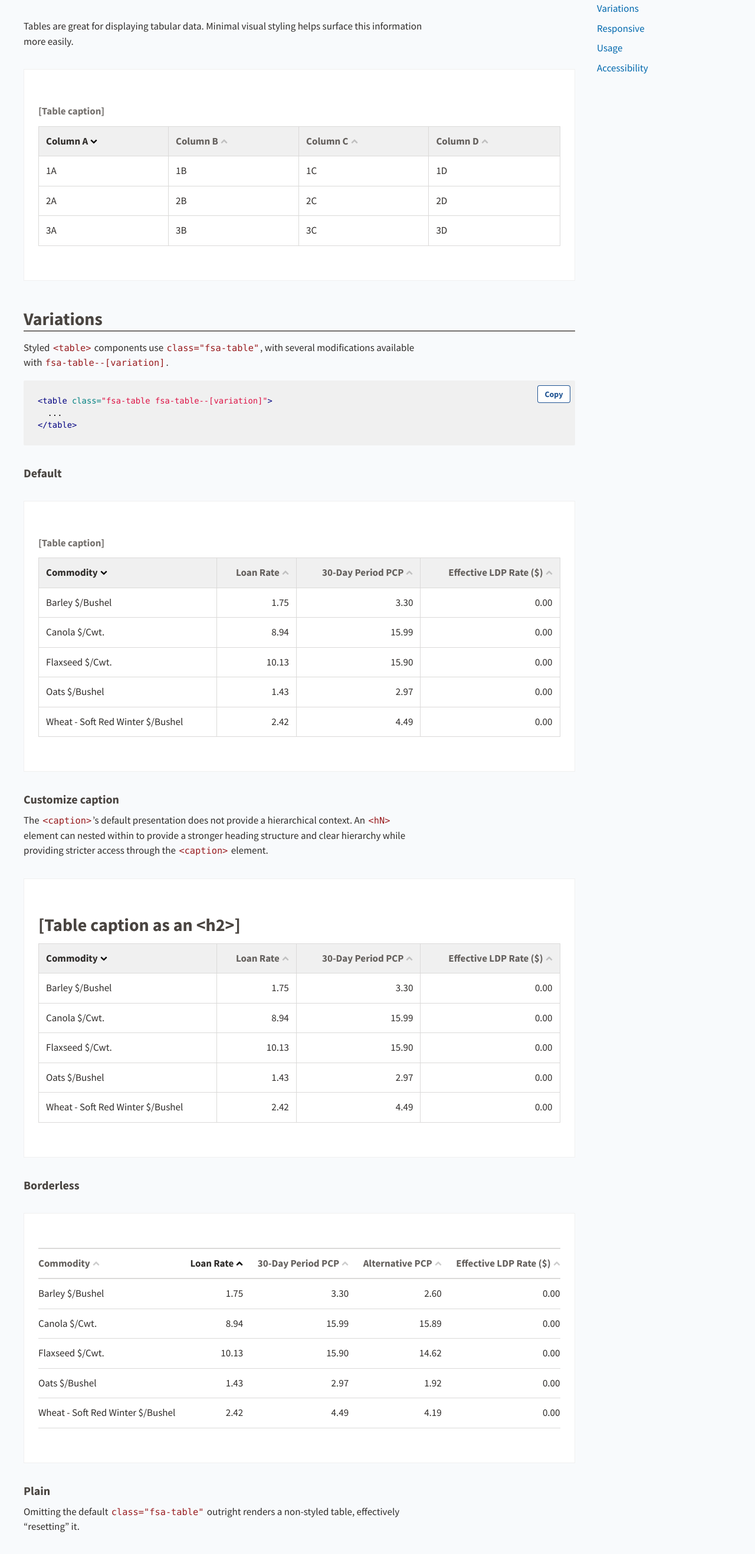
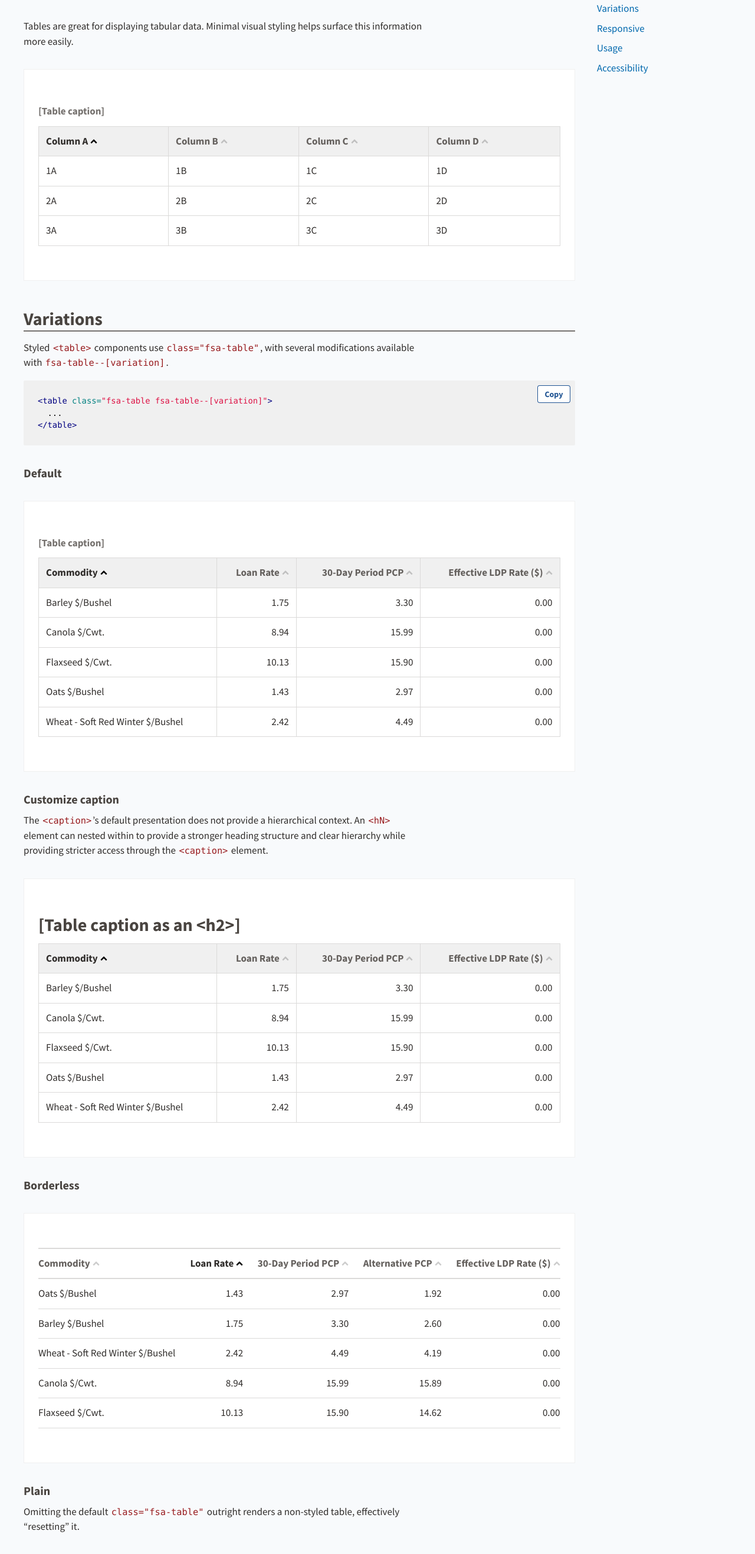
Before and after one commit to USDA-FSA/fsa-design-system, a Jekyll site: the page built from components/tables/index.md, in a window 1280 px wide. Shown: the part 439-3073 px from the top of the page at 59% size. Built offline with Jekyll 4.4.1, drawn with Linux system fonts in a browser that asks for light colours; some of the changed text lies outside the part shown.

Commit message:
as/descending doc'd [closes #225]

````diff
--- a/_includes/alert.rwd-rendering.html
+++ b/_includes/alert.rwd-rendering.html
@@ -1,7 +1,7 @@
 <div class="fsa-hide@l">
   <div class="fsa-alert fsa-alert--info fsa-alert--no-icon" role="alert">
     <div class="fsa-alert__body">
-      <p class="fsa-alert__text">View on a larger screen to fully appreciate Responsive Web Design rendering.</p>
+      <p class="fsa-alert__text">View on a <strong>larger</strong> screen to fully appreciate Responsive Web Design rendering.</p>
     </div>
   </div>
 </div>
--- /dev/null
+++ b/_includes/alert.rwd-rendering__small.html
@@ -0,0 +1,7 @@
+<div class="fsa-show@l">
+  <div class="fsa-alert fsa-alert--info fsa-alert--no-icon" role="alert">
+    <div class="fsa-alert__body">
+      <p class="fsa-alert__text">View on a <strong>narrow</strong> screen to fully appreciate Responsive Web Design rendering</p>
+    </div>
+  </div>
+</div>
--- a/components/tables/index.md
+++ b/components/tables/index.md
@@ -13,7 +13,7 @@ Tables are great for displaying tabular data. Minimal visual styling helps surfa
     <caption>[Table caption]</caption>
     <thead>
       <tr>
-        <th scope="col" aria-sort="descending"><button class="fsa-table__sort fsa-table__sort--descending" type="button">Column A</button></th>
+        <th scope="col" aria-sort="ascending"><button class="fsa-table__sort fsa-table__sort--ascending" type="button">Column A</button></th>
         <th scope="col"><button class="fsa-table__sort" type="button">Column B</button></th>
         <th scope="col"><button class="fsa-table__sort" type="button">Column C</button></th>
         <th scope="col"><button class="fsa-table__sort" type="button">Column D</button></th>
@@ -59,7 +59,7 @@ Styled `<table>` components use `class="fsa-table"`, with several modifications
     <caption>[Table caption]</caption>
     <thead>
       <tr>
-        <th scope="col" aria-sort="descending"><button class="fsa-table__sort fsa-table__sort--descending" type="button">Commodity</button></th>
+        <th scope="col" aria-sort="ascending"><button class="fsa-table__sort fsa-table__sort--ascending" type="button">Commodity</button></th>
         <th scope="col" class="fsa-text-align--right"><button class="fsa-table__sort" type="button">Loan Rate</button></th>
         <th scope="col" class="fsa-text-align--right"><button class="fsa-table__sort" type="button">30-Day Period PCP</button></th>
         <th scope="col" class="fsa-text-align--right"><button class="fsa-table__sort" type="button">Effective LDP Rate ($)</button></th>
@@ -104,7 +104,7 @@ Styled `<table>` components use `class="fsa-table"`, with several modifications
   <caption>[Table caption]</caption>
   <thead>
     <tr>
-      <th scope="col" aria-sort="descending"><button class="fsa-table__sort fsa-table__sort--descending" type="button">Commodity</button></th>
+      <th scope="col" aria-sort="ascending"><button class="fsa-table__sort fsa-table__sort--ascending" type="button">Commodity</button></th>
       <th scope="col" class="fsa-text-align--right"><button class="fsa-table__sort" type="button">Loan Rate</button></th>
       <th scope="col" class="fsa-text-align--right"><button class="fsa-table__sort" type="button">30-Day Period PCP</button></th>
       <th scope="col" class="fsa-text-align--right"><button class="fsa-table__sort" type="button">Effective LDP Rate ($)</button></th>
@@ -156,7 +156,7 @@ The `<caption>`'s default presentation does not provide a hierarchical context.
     </caption>
     <thead>
       <tr>
-        <th scope="col" aria-sort="descending"><button class="fsa-table__sort fsa-table__sort--descending" type="button">Commodity</button></th>
+        <th scope="col" aria-sort="ascending"><button class="fsa-table__sort fsa-table__sort--ascending" type="button">Commodity</button></th>
         <th scope="col" class="fsa-text-align--right"><button class="fsa-table__sort" type="button">Loan Rate</button></th>
         <th scope="col" class="fsa-text-align--right"><button class="fsa-table__sort" type="button">30-Day Period PCP</button></th>
         <th scope="col" class="fsa-text-align--right"><button class="fsa-table__sort" type="button">Effective LDP Rate ($)</button></th>
@@ -203,7 +203,7 @@ The `<caption>`'s default presentation does not provide a hierarchical context.
   </caption>
   <thead>
     <tr>
-      <th scope="col" aria-sort="descending"><button class="fsa-table__sort fsa-table__sort--descending" type="button">Commodity</button></th>
+      <th scope="col" aria-sort="ascending"><button class="fsa-table__sort fsa-table__sort--ascending" type="button">Commodity</button></th>
       <th scope="col" class="fsa-text-align--right"><button class="fsa-table__sort" type="button">Loan Rate</button></th>
       <th scope="col" class="fsa-text-align--right"><button class="fsa-table__sort" type="button">30-Day Period PCP</button></th>
       <th scope="col" class="fsa-text-align--right"><button class="fsa-table__sort" type="button">Effective LDP Rate ($)</button></th>
@@ -242,10 +242,24 @@ The `<caption>`'s default presentation does not provide a hierarchical context.
     </thead>
     <tbody>
       <tr>
+        <td>Oats $/Bushel</td>
+        <td class="fsa-text-align--right">1.43</td>
+        <td class="fsa-text-align--right">2.97</td>
+        <td class="fsa-text-align--right">1.92</td>
+        <td class="fsa-text-align--right">0.00</td>
+      </tr>
+      <tr>
         <td>Barley $/Bushel</td>
         <td class="fsa-text-align--right">1.75</td>
         <td class="fsa-text-align--right">3.30</td>
         <td class="fsa-text-align--right">2.60</td>
+        <td class="fsa-text-align--right">0.00</td>
+      </tr>
+      <tr>
+        <td>Wheat - Soft Red Winter $/Bushel</td>
+        <td class="fsa-text-align--right">2.42</td>
+        <td class="fsa-text-align--right">4.49</td>
+        <td class="fsa-text-align--right">4.19</td>
         <td class="fsa-text-align--right">0.00</td>
       </tr>
       <tr>
@@ -260,20 +274,6 @@ The `<caption>`'s default presentation does not provide a hierarchical context.
         <td class="fsa-text-align--right">10.13</td>
         <td class="fsa-text-align--right">15.90</td>
         <td class="fsa-text-align--right">14.62</td>
-        <td class="fsa-text-align--right">0.00</td>
-      </tr>
-      <tr>
-        <td>Oats $/Bushel</td>
-        <td class="fsa-text-align--right">1.43</td>
-        <td class="fsa-text-align--right">2.97</td>
-        <td class="fsa-text-align--right">1.92</td>
-        <td class="fsa-text-align--right">0.00</td>
-      </tr>
-      <tr>
-        <td>Wheat - Soft Red Winter $/Bushel</td>
-        <td class="fsa-text-align--right">2.42</td>
-        <td class="fsa-text-align--right">4.49</td>
-        <td class="fsa-text-align--right">4.19</td>
         <td class="fsa-text-align--right">0.00</td>
       </tr>
     </tbody>
@@ -293,10 +293,24 @@ The `<caption>`'s default presentation does not provide a hierarchical context.
   </thead>
   <tbody>
     <tr>
+      <td>Oats $/Bushel</td>
+      <td class="fsa-text-align--right">1.43</td>
+      <td class="fsa-text-align--right">2.97</td>
+      <td class="fsa-text-align--right">1.92</td>
+      <td class="fsa-text-align--right">0.00</td>
+    </tr>
+    <tr>
       <td>Barley $/Bushel</td>
       <td class="fsa-text-align--right">1.75</td>
       <td class="fsa-text-align--right">3.30</td>
       <td class="fsa-text-align--right">2.60</td>
+      <td class="fsa-text-align--right">0.00</td>
+    </tr>
+    <tr>
+      <td>Wheat - Soft Red Winter $/Bushel</td>
+      <td class="fsa-text-align--right">2.42</td>
+      <td class="fsa-text-align--right">4.49</td>
+      <td class="fsa-text-align--right">4.19</td>
       <td class="fsa-text-align--right">0.00</td>
     </tr>
     <tr>
@@ -313,20 +327,6 @@ The `<caption>`'s default presentation does not provide a hierarchical context.
       <td class="fsa-text-align--right">14.62</td>
       <td class="fsa-text-align--right">0.00</td>
     </tr>
-    <tr>
-      <td>Oats $/Bushel</td>
-      <td class="fsa-text-align--right">1.43</td>
-      <td class="fsa-text-align--right">2.97</td>
-      <td class="fsa-text-align--right">1.92</td>
-      <td class="fsa-text-align--right">0.00</td>
-    </tr>
-    <tr>
-      <td>Wheat - Soft Red Winter $/Bushel</td>
-      <td class="fsa-text-align--right">2.42</td>
-      <td class="fsa-text-align--right">4.49</td>
-      <td class="fsa-text-align--right">4.19</td>
-      <td class="fsa-text-align--right">0.00</td>
-    </tr>
   </tbody>
 </table>
 ```
@@ -340,7 +340,7 @@ Omitting the default `class="fsa-table"` outright renders a non-styled table, ef
   <table>
     <thead>
       <tr>
-        <th scope="col" aria-sort="descending"><button class="fsa-table__sort fsa-table__sort--descending" type="button">Commodity</button></th>
+        <th scope="col" aria-sort="ascending"><button class="fsa-table__sort fsa-table__sort--ascending" type="button">Commodity</button></th>
         <th scope="col" class="fsa-text-align--right"><button class="fsa-table__sort" type="button">Loan Rate</button></th>
         <th scope="col" class="fsa-text-align--right"><button class="fsa-table__sort" type="button">30-Day Period PCP</button></th>
         <th scope="col" class="fsa-text-align--right"><button class="fsa-table__sort" type="button">Alternative PCP</button></th>
@@ -391,7 +391,7 @@ Omitting the default `class="fsa-table"` outright renders a non-styled table, ef
   <caption>[Table caption]</caption>
   <thead>
     <tr>
-      <th scope="col" aria-sort="descending"><button class="fsa-table__sort fsa-table__sort--descending" type="button">Commodity</button></th>
+      <th scope="col" aria-sort="ascending"><button class="fsa-table__sort fsa-table__sort--ascending" type="button">Commodity</button></th>
       <th scope="col" class="fsa-text-align--right"><button class="fsa-table__sort" type="button">Loan Rate</button></th>
       <th scope="col" class="fsa-text-align--right"><button class="fsa-table__sort" type="button">30-Day Period PCP</button></th>
       <th scope="col" class="fsa-text-align--right"><button class="fsa-table__sort" type="button">Alternative PCP</button></th>
@@ -939,6 +939,8 @@ Each table variation above can be made to fit on smaller viewports (i.e. mobile
 
 ### Default
 
+{% include alert.rwd-rendering__small.html %}
+
 <div class="ds-preview">
   <table class="fsa-table fsa-table--responsive">
     <caption class="sr-only">Caption that is hidden visually, but read by screenreader</caption>
@@ -1015,14 +1017,17 @@ Each table variation above can be made to fit on smaller viewports (i.e. mobile
 ```
 
 ### Horizontal
+
+{% include alert.rwd-rendering__small.html %}
+
 <div class="ds-preview">
   <table class="fsa-table fsa-table--responsive fsa-table--responsive-horizontal">
     <caption class="sr-only">Caption that is hidden visually, but read by screenreader</caption>
     <thead>
       <tr>
-        <th scope="col" aria-sort="descending"><button class="fsa-table__sort fsa-table__sort--descending" type="button">Document title</button></th>
+        <th scope="col"><button class="fsa-table__sort" type="button">Document title</button></th>
         <th scope="col"><button class="fsa-table__sort" type="button">Description</button></th>
-        <th scope="col" class="fsa-text-align--right"><button class="fsa-table__sort" type="button">Year</button></th>
+        <th scope="col" aria-sort="ascending" class="fsa-text-align--right"><button class="fsa-table__sort fsa-table__sort--ascending" type="button">Year</button></th>
       </tr>
     </thead>
     <tbody>
@@ -1049,9 +1054,9 @@ Each table variation above can be made to fit on smaller viewports (i.e. mobile
   <caption class="sr-only">Caption that is hidden visually, but read by screenreader</caption>
   <thead>
     <tr>
-      <th scope="col" aria-sort="descending"><button class="fsa-table__sort fsa-table__sort--descending" type="button">Document title</button></th>
+      <th scope="col"><button class="fsa-table__sort" type="button">Document title</button></th>
       <th scope="col"><button class="fsa-table__sort" type="button">Description</button></th>
-      <th scope="col" class="fsa-text-align--right"><button class="fsa-table__sort" type="button">Year</button></th>
+      <th scope="col" aria-sort="ascending" class="fsa-text-align--right"><button class="fsa-table__sort fsa-table__sort--ascending" type="button">Year</button></th>
     </tr>
   </thead>
   <tbody>
````
Also changed, not shown: components/checkbox/index.md (+1 -0 lines).
